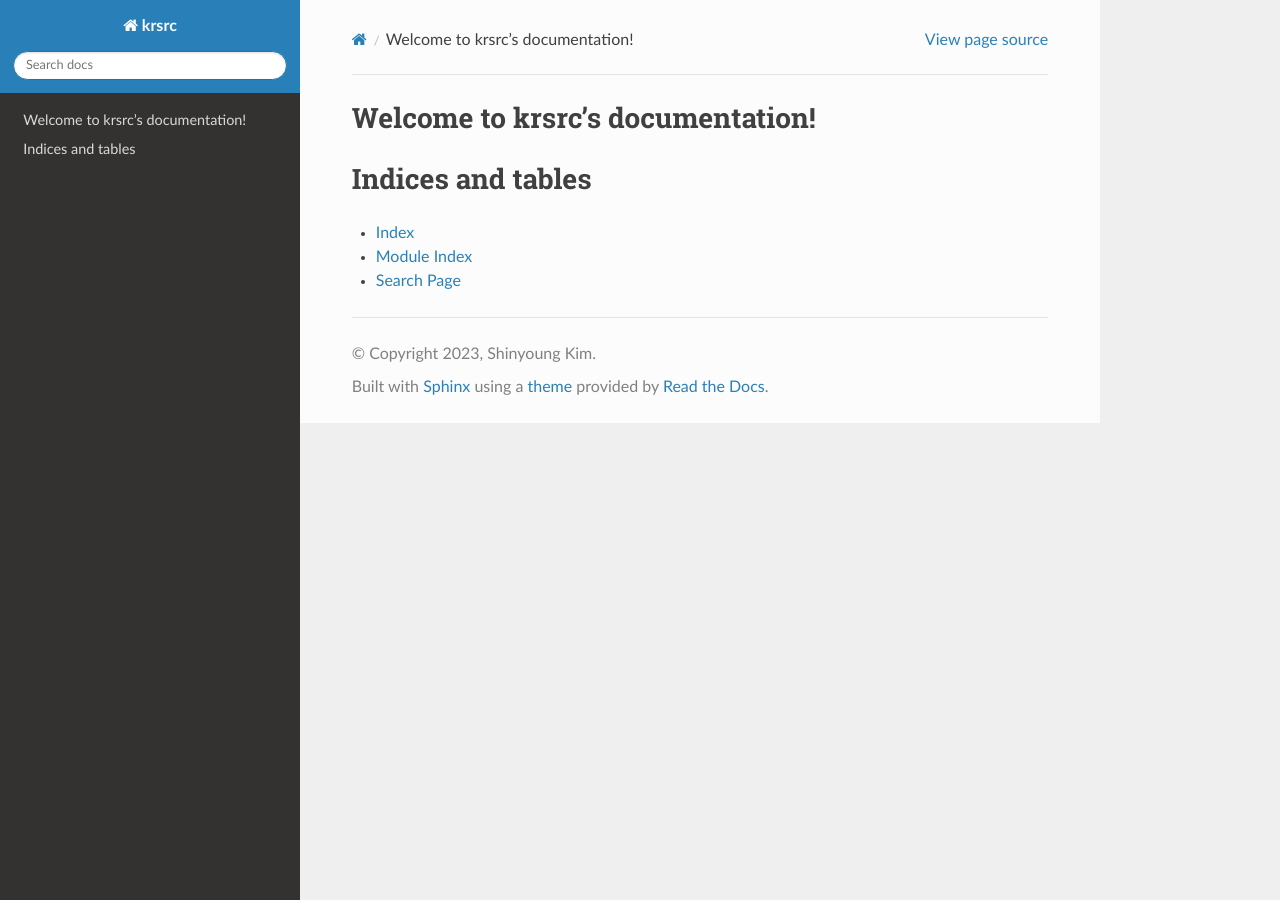
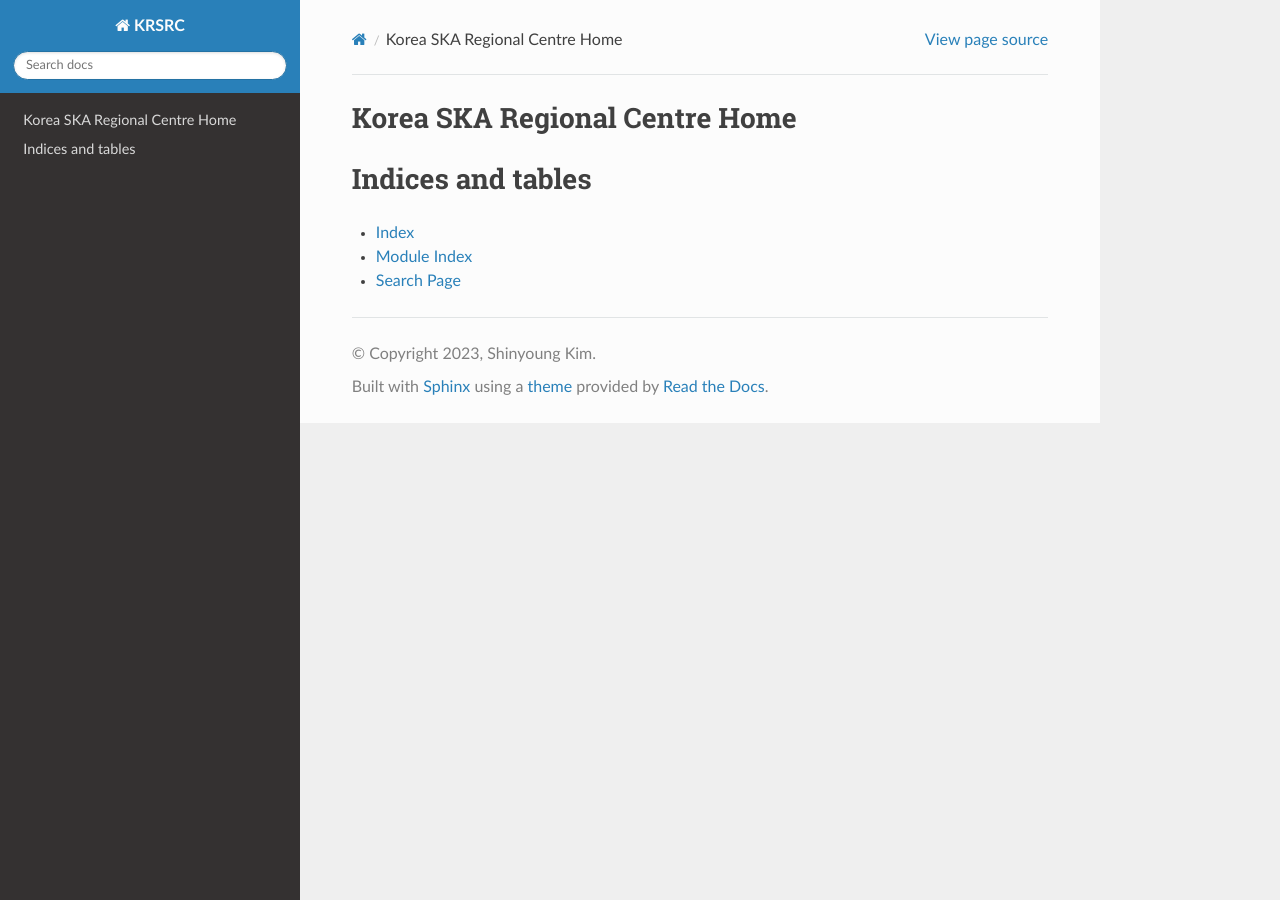
Before and after one commit to krsrc/krsrc.github.io, a Sphinx documentation site: the page built from docs/index.rst, in a window 1280 px wide. Built offline with Sphinx 7.4.7 and the Read the Docs theme 2.0.0, drawn with Linux system fonts in a browser that asks for light colours; part of the change alters nothing that is shown.

```diff
--- a/docs/conf.py
+++ b/docs/conf.py
@@ -6,10 +6,10 @@
 # -- Project information -----------------------------------------------------
 # https://www.sphinx-doc.org/en/master/usage/configuration.html#project-information
 
-project = 'krsrc'
+project = 'KRSRC'
 copyright = '2023, Shinyoung Kim'
 author = 'Shinyoung Kim'
-release = '0.0.1'
+release = '0.0.2'
 
 # -- General configuration ---------------------------------------------------
 # https://www.sphinx-doc.org/en/master/usage/configuration.html#general-configuration
--- a/docs/index.rst
+++ b/docs/index.rst
@@ -3,8 +3,8 @@
    You can adapt this file completely to your liking, but it should at least
    contain the root `toctree` directive.
 
-Welcome to krsrc's documentation!
-=================================
+Korea SKA Regional Centre Home
+==============================
 
 .. toctree::
    :maxdepth: 2
--- a/docs/requirements.txt
+++ b/docs/requirements.txt
@@ -1,4 +1,4 @@
 # Defining the exact version will make sure things don't break
-sphinx==5.3.0
-sphinx_rtd_theme==1.1.1
+sphinx==6.1.3
+sphinx_rtd_theme==1.2.0
 readthedocs-sphinx-search==0.1.1
```
